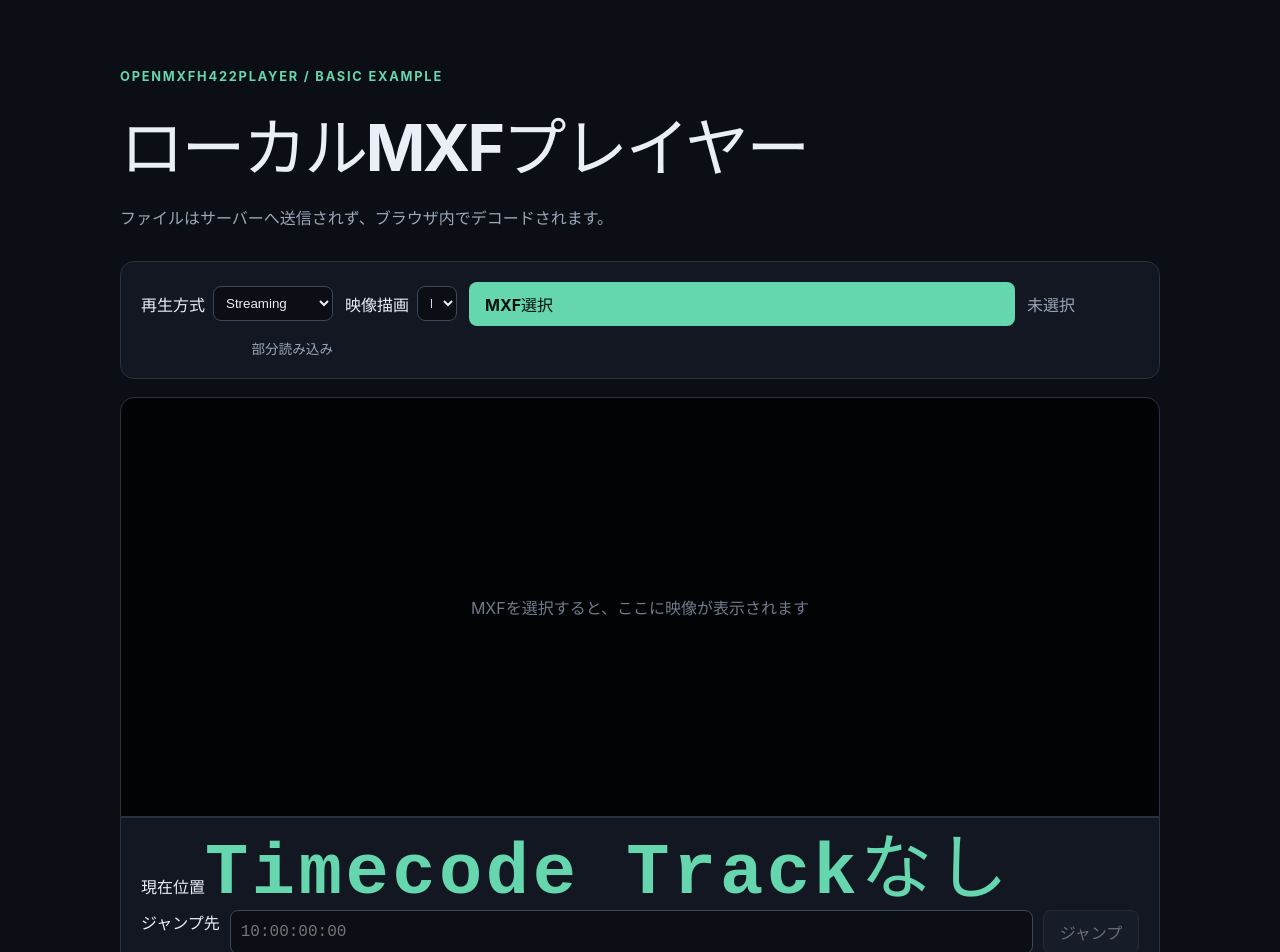
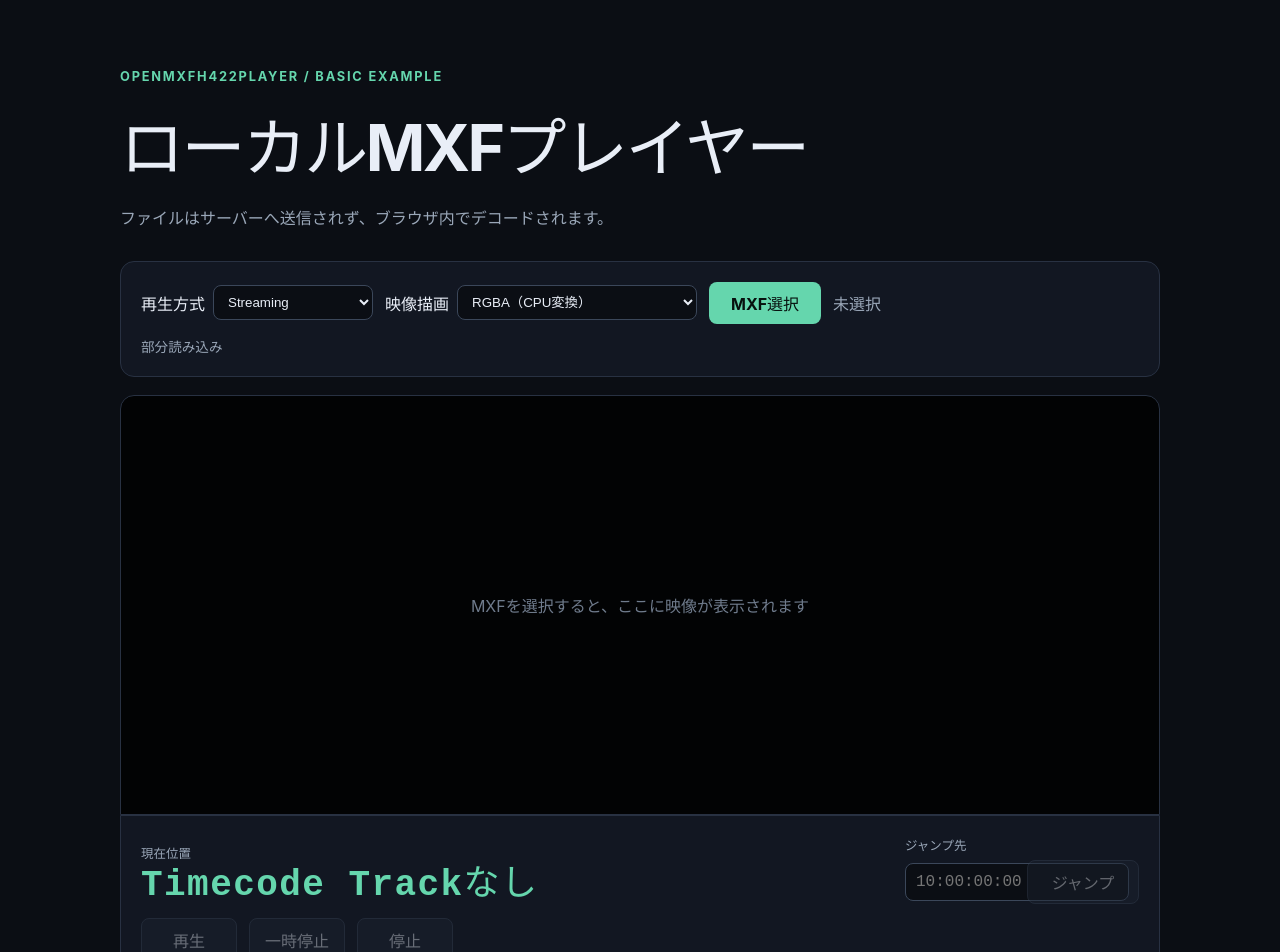
Before and after one commit to DaisukeTujita/OpenMxfH422Player, a React (Vite) app in the folder examples/basic-player/: page / in a window 1280 px wide. Shown: the top 952 px of the page. Built offline with nearby package versions, Linux system fonts and the light colour scheme.

Commit message:
Compact basic player controls

```diff
--- a/examples/basic-player/src/styles.css
+++ b/examples/basic-player/src/styles.css
@@ -8,11 +8,12 @@ h1 { margin: 6px 0 10px; font-size: clamp(2rem, 6vw, 4rem); letter-spacing: -0.0
 .eyebrow { color: #65d6ad; font-size: .8rem; font-weight: 700; letter-spacing: .14em; text-transform: uppercase; }
 .description, .filename { color: #9aa7b8; }
 .panel { padding: 20px; border: 1px solid #283142; border-radius: 14px; background: #121722; }
-.file-panel { display: grid; grid-template-columns: 12rem 7rem minmax(0, 1fr) 7rem; align-items: center; gap: 12px; margin-bottom: 18px; min-height: 74px; }
+.file-panel { display: grid; grid-template-columns: auto auto auto minmax(10rem, 1fr); align-items: center; gap: 12px; margin-bottom: 18px; min-height: 74px; }
 .mode-control { display: grid; grid-template-columns: auto minmax(0, 1fr); align-items: center; gap: 8px; white-space: nowrap; }
-.mode-control select { min-width: 0; padding: 8px; color: inherit; border: 1px solid #3b475a; border-radius: 8px; background: #0b0e14; }
-.mode-note { min-width: 0; color: #9aa7b8; font-size: .85rem; text-align: right; white-space: nowrap; }
-.file-picker { display: inline-flex; cursor: pointer; padding: 10px 16px; border-radius: 8px; color: #07110e; background: #65d6ad; font-weight: 700; }
+.mode-control select { min-width: 10rem; padding: 8px 30px 8px 10px; color: inherit; border: 1px solid #3b475a; border-radius: 8px; background: #0b0e14; }
+.mode-control:nth-child(2) select { min-width: 15rem; }
+.mode-note { grid-column: 1 / -1; min-width: 0; color: #9aa7b8; font-size: .85rem; white-space: nowrap; }
+.file-picker { display: inline-flex; justify-content: center; cursor: pointer; width: 7rem; padding: 9px 12px; border-radius: 8px; color: #07110e; background: #65d6ad; font-weight: 700; }
 .file-picker input { position: absolute; width: 1px; height: 1px; opacity: 0; }
 .filename { display: block; min-width: 0; overflow: hidden; text-overflow: ellipsis; white-space: nowrap; }
 .viewer { display: grid; min-height: 420px; place-items: center; overflow: hidden; border: 1px solid #283142; border-radius: 14px 14px 0 0; background: #020304; }
@@ -25,9 +26,14 @@ button:hover:not(:disabled) { border-color: #65d6ad; }
 button:disabled { cursor: not-allowed; opacity: .4; }
 .seek-row { margin-top: 18px; color: #9aa7b8; font-variant-numeric: tabular-nums; }
 .seek-row input { flex: 1; accent-color: #65d6ad; }
-.timecode-display { margin-bottom: 14px; text-align: center; color: #65d6ad; font: 700 clamp(2rem, 7vw, 4.5rem)/1 ui-monospace, monospace; letter-spacing: .05em; }
-.timecode-jump { display: flex; gap: 10px; flex-wrap: wrap; }
-.timecode-jump input { flex: 1; min-width: 16rem; padding: 10px; border: 1px solid #3b475a; border-radius: 8px; color: inherit; background: #0b0e14; font-family: ui-monospace, monospace; }
+.timecode-row { display: flex; align-items: end; justify-content: space-between; gap: 24px; margin-bottom: 14px; }
+.current-timecode { display: grid; gap: 6px; }
+.control-label { color: #9aa7b8; font-size: .78rem; white-space: nowrap; }
+.timecode-display { color: #65d6ad; font: 700 clamp(1.5rem, 3.5vw, 2.25rem)/1 ui-monospace, monospace; letter-spacing: .04em; white-space: nowrap; }
+.timecode-jump { display: grid; grid-template-columns: 7rem auto; gap: 6px 10px; align-items: center; }
+.timecode-jump .control-label { grid-column: 1 / -1; }
+.timecode-jump input { width: 14rem; padding: 9px 10px; border: 1px solid #3b475a; border-radius: 8px; color: inherit; background: #0b0e14; font-family: ui-monospace, monospace; }
+.timecode-jump button { min-width: 7rem; }
 .timecode-error { color: #ff8f8f; }
 .status-grid { display: grid; grid-template-columns: repeat(2, 1fr); gap: 14px; margin-top: 18px; }
 .status-grid h2 { margin: 0 0 12px; color: #9aa7b8; font-size: .78rem; letter-spacing: .08em; text-transform: uppercase; }
@@ -38,4 +44,4 @@ button:disabled { cursor: not-allowed; opacity: .4; }
 .status { color: #65d6ad; }
 .status-error, .error-panel p:not(:empty) { color: #ff8f8f; }
 .error-panel { grid-column: 1 / -1; }
-@media (max-width: 720px) { main { padding-top: 28px; } .file-panel { grid-template-columns: minmax(0, 1fr) 7rem; } .filename { grid-column: 1 / -1; } .mode-note { grid-column: 1 / -1; min-height: 1.25rem; text-align: left; } .viewer { min-height: 240px; } .status-grid { grid-template-columns: 1fr; } .error-panel { grid-column: auto; } }
+@media (max-width: 720px) { main { padding-top: 28px; } .file-panel { grid-template-columns: 1fr auto; } .mode-control { grid-column: 1 / -1; grid-template-columns: 5rem minmax(0, 1fr); } .mode-control select, .mode-control:nth-child(2) select { width: 100%; min-width: 0; } .filename { min-width: 0; } .mode-note { min-height: 1.25rem; } .viewer { min-height: 240px; } .timecode-row { align-items: stretch; flex-direction: column; gap: 14px; } .timecode-jump { grid-template-columns: minmax(0, 14rem) auto; } .timecode-jump input { width: 100%; } .status-grid { grid-template-columns: 1fr; } .error-panel { grid-column: auto; } }
```
